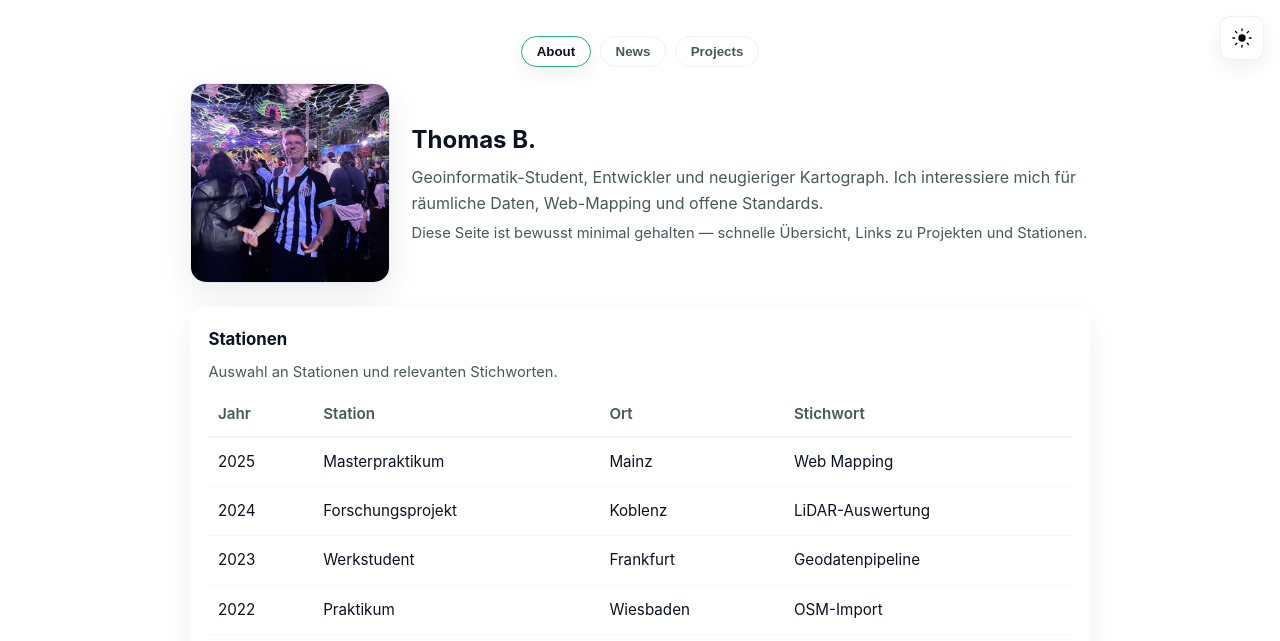
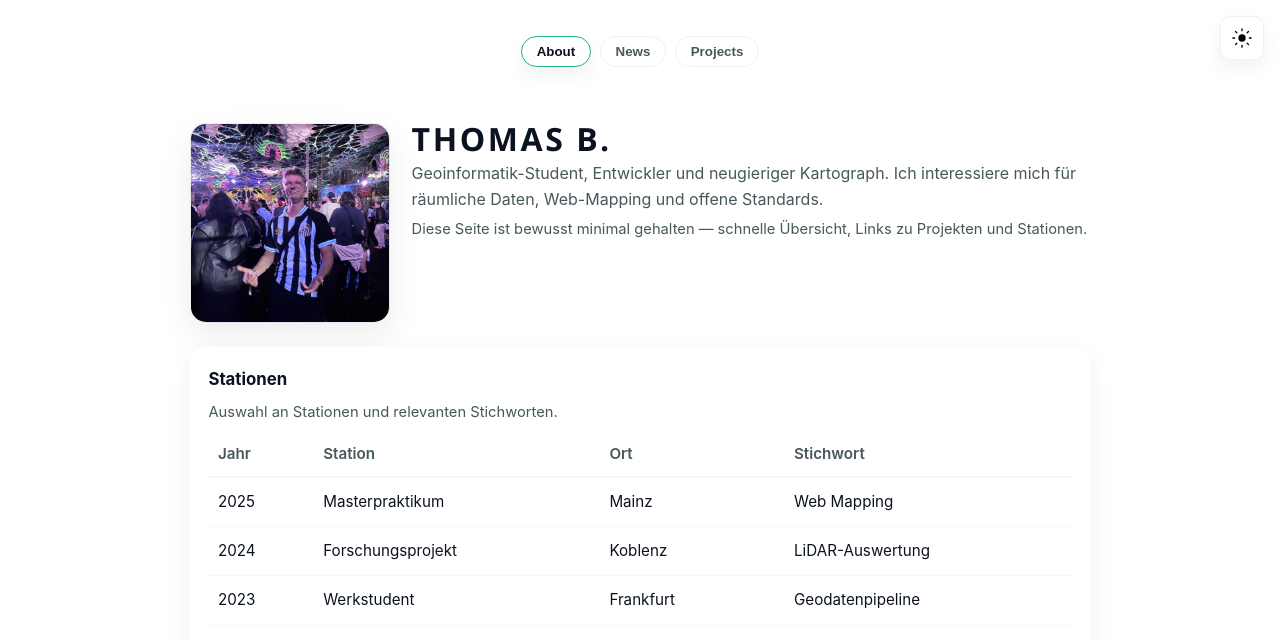
Before and after one commit to thomashsmainz/thomashsmainz.github.io, a plain HTML site: page index.html in a window 1280 px wide. Shown: the top 641 px of the page. Drawn offline with Linux system fonts and the light colour scheme.

Commit message:
second commit

```diff
--- a/index.html
+++ b/index.html
@@ -35,11 +35,21 @@
     }
     .wrap{width:100%;max-width:var(--max)}
     header{
-      display:flex;gap:calc(var(--gap) + 0.2rem);align-items:center;margin-bottom:1.5rem;
+      display:flex;gap:calc(var(--gap) + 0.2rem);align-items:flex-start;margin-bottom:1.5rem;
     }
   .avatar{width:200px;height:200px;border-radius:16px;overflow:hidden;flex:0 0 200px;border:1px solid rgba(11,18,32,0.06);background:linear-gradient(135deg,#eef 0%,#fff 100%);box-shadow:0 12px 34px rgba(11,18,32,0.08)}
     .avatar img{width:100%;height:100%;object-fit:cover;display:block}
-    h1{font-size:1.5rem;margin:0;color:var(--text)}
+    /* Name / heading next to avatar - larger, uppercase, display style */
+    h1{
+      font-size:2rem;
+      margin:0;
+      color:var(--text);
+      text-transform:uppercase;
+      letter-spacing:0.08em;
+      font-weight:800;
+      line-height:1;
+      font-family: 'Segoe UI', 'Roboto', 'Helvetica Neue', Arial, sans-serif;
+    }
     p.lead{margin:0.35rem 0 0;color:var(--muted)}
 
     main{background:transparent}
@@ -172,10 +182,14 @@
     html[data-theme="dark"] .email-btn{ color:#ff9b9b }
 
     /* Tabs: zentriert, ins Design integriert */
-    .tabs{display:flex;justify-content:center;gap:0.6rem;margin:0 0 1rem 0}
+    .tabs{display:flex;justify-content:center;gap:0.6rem;margin:0 0 3.5rem 0}
     .tab{background:transparent;border:1px solid rgba(11,18,32,0.06);padding:0.45rem 0.9rem;border-radius:999px;cursor:pointer;color:var(--muted);font-weight:700}
     .tab[aria-selected="true"]{background:var(--card);border-color:var(--accent);color:var(--text);box-shadow:0 8px 20px rgba(11,18,32,0.06)}
     .tab:focus{outline:3px solid color-mix(in srgb, var(--accent) 30%, white);outline-offset:3px}
+
+    @media (max-width:560px){
+      .tabs{margin:0 0 1.5rem 0}
+    }
 
     /* Tab panels */
     .tab-panel{display:none}
```
